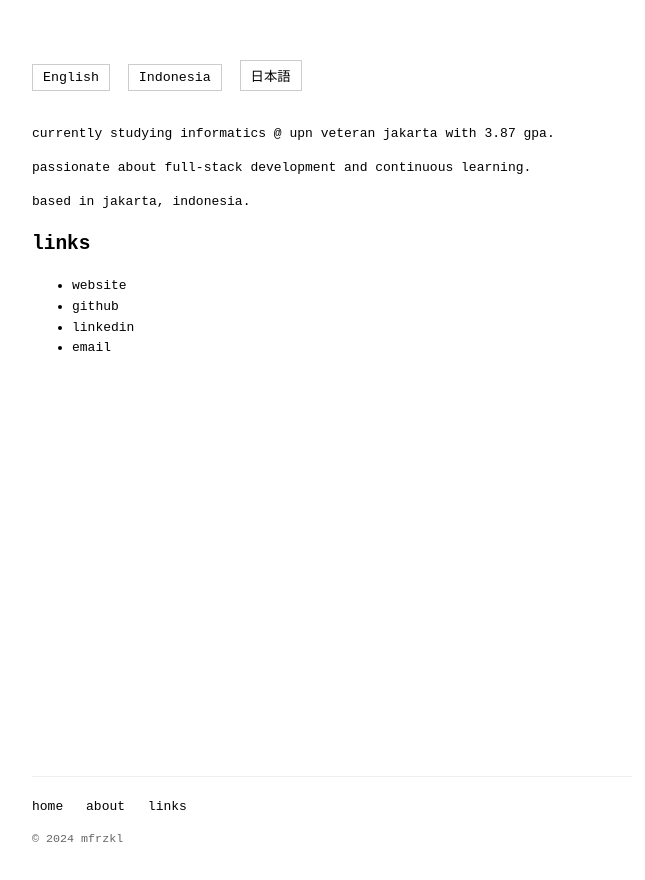
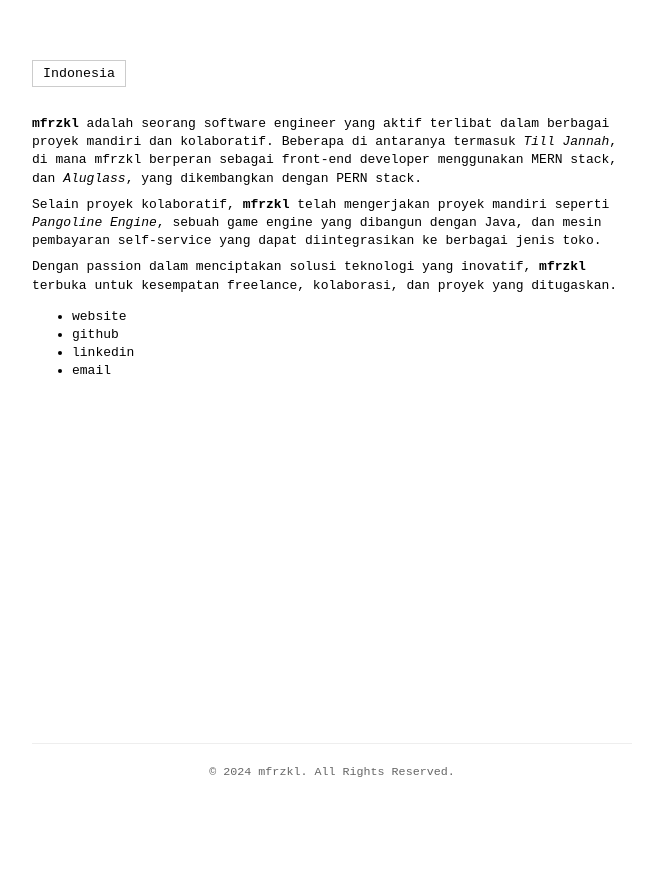
Before and after one commit to mfrzkl/yellow, a plain HTML site: page index.html in a window 1280 px wide. Both pictures are taken after a click on the button "English". Shown: the whole page, without its empty margins (308-953 px from the left). Drawn offline with Linux system fonts and the light colour scheme.

Commit message:
Update index.html

```diff
--- a/index.html
+++ b/index.html
@@ -8,7 +8,7 @@
         .content {
             opacity: 0;
             visibility: hidden;
-            transition: opacity 0.8s ease, visibility 0.8s ease;
+            transition: opacity 0.4s ease, visibility 0.4s ease;
             position: absolute;
             width: 100%;
             max-width: 600px;
@@ -28,6 +28,7 @@
             cursor: pointer;
             font-family: monospace;
             transition: all 0.3s ease;
+            min-width: 80px;
         }
         button:hover {
             background: #f0f0f0;
@@ -41,23 +42,36 @@
         a:hover {
             border-bottom-color: #000;
         }
+        p {
+            margin: 8px 0;
+        }
+        h2 {
+            margin: 12px 0 8px 0;
+        }
+        footer {
+            position: sticky;
+            bottom: 0;
+            background: white;
+            padding: 20px;
+            border-top: 1px solid #eee;
+            text-align: center;
+            width: 100%;
+            box-sizing: border-box;
+        }
     </style>
 </head>
-<body style="font-family: monospace; max-width: 600px; margin: 40px auto; padding: 20px; line-height: 1.6; min-height: 100vh; display: flex; flex-direction: column;">
+<body style="font-family: monospace; max-width: 600px; margin: 40px auto; padding: 20px; line-height: 1.4; min-height: 100vh; display: flex; flex-direction: column;">
     <div style="flex-grow: 1;">
         <div style="margin-bottom: 20px;">
-            <button onclick="setLanguage('en')" style="margin-right: 10px;">English</button>
-            <button onclick="setLanguage('id')" style="margin-right: 10px;">Indonesia</button>
-            <button onclick="setLanguage('jp')">日本語</button>
+            <button onclick="toggleLanguage()" id="langButton">English</button>
         </div>
 
         <div class="content-wrapper">
             <div id="content-en" class="content active">
-                <p>currently studying informatics @ upn veteran jakarta with 3.87 gpa.</p>
-                <p>passionate about full-stack development and continuous learning.</p>
-                <p>based in jakarta, indonesia.</p>
+                <p><b>mfrzkl</b> is a software engineer actively involved in various independent and collaborative projects. Some of these include <em>Till Jannah</em>, where mfrzkl served as a front-end developer using the MERN stack, and <em>Aluglass</em>, developed with the PERN stack.</p>
+                <p>In addition to collaborative projects, <b>mfrzkl</b> has worked on independent projects such as <em>Pangoline Engine</em>, a game engine built with Java, and a self-service payment machine that can be integrated into various types of stores.</p>
+                <p>With a passion for creating innovative tech solutions, <b>mfrzkl</b> is open to freelance opportunities, collaborations, and commissioned projects.</p>
 
-                <h2>links</h2>
                 <ul>
                     <li><a href="https://miftahrizkyaulia.vercel.app/">website</a></li>
                     <li><a href="https://github.com/mfrzkl">github</a></li>
@@ -67,15 +81,9 @@
             </div>
 
             <div id="content-id" class="content">
-                <p>
-                mfrzkl is a software engineer actively involved in various independent and collaborative projects. Some of these include <em>Till Jannah</em>, where mfrzkl served as a front-end developer using the MERN stack, and <em>Aluglass</em>, developed with the PERN stack.
-                </p>
-                <p>
-                    In addition to collaborative projects, mfrzkl has worked on independent projects such as <em>Pangoline Engine</em>, a game engine built with Java, and a self-service payment machine that can be integrated into various types of stores.
-                </p>
-                <p>
-                    With a passion for creating innovative tech solutions, mfrzkl is open to freelance opportunities, collaborations, and commissioned projects.
-                </p>
+                <p><b>mfrzkl</b> adalah seorang software engineer yang aktif terlibat dalam berbagai proyek mandiri dan kolaboratif. Beberapa di antaranya termasuk <em>Till Jannah</em>, di mana mfrzkl berperan sebagai front-end developer menggunakan MERN stack, dan <em>Aluglass</em>, yang dikembangkan dengan PERN stack.</p>
+                <p>Selain proyek kolaboratif, <b>mfrzkl</b> telah mengerjakan proyek mandiri seperti <em>Pangoline Engine</em>, sebuah game engine yang dibangun dengan Java, dan mesin pembayaran self-service yang dapat diintegrasikan ke berbagai jenis toko.</p>
+                <p>Dengan passion dalam menciptakan solusi teknologi yang inovatif, <b>mfrzkl</b> terbuka untuk kesempatan freelance, kolaborasi, dan proyek yang ditugaskan.</p>
 
                 <ul>
                     <li><a href="https://miftahrizkyaulia.vercel.app/">website</a></li>
@@ -86,16 +94,10 @@
             </div>
 
             <div id="content-jp" class="content">
-                <h1>mfrzkl</h1>
-                <p>こんにちは、ミフタ・リズキー・アウリアです。</p>
-                <p>物を作り、コードを教えています。</p>
+                <p><b>mfrzkl</b> はさまざまな独立およびコラボレーティブプロジェクトに積極的に参加しているソフトウェアエンジニアです。これらには、MERNスタックを使用してフロントエンド開発者として務めた<em>Till Jannah</em>や、PERNスタックで開発された<em>Aluglass</em>などがあります。</p>
+                <p>コラボレーティブプロジェクトに加えて、mfrzkl はJavaで構築されたゲームエンジン<em>Pangoline Engine</em>や、さまざまな店舗に統合可能なセルフサービス決済機など、独自のプロジェクトにも取り組んできました。</p>
+                <p>革新的な技術ソリューションの創造に情熱を持ち、フリーランスの機会、コラボレーション、委託プロジェクトを歓迎しています。</p>
 
-                <h2>について</h2>
-                <p>現在、UPNベテランジャカルタで情報工学を学んでいます（GPA：3.87）。</p>
-                <p>フルスタック開発と継続的な学習に情熱を持っています。</p>
-                <p>インドネシア、ジャカルタを拠点としています。</p>
-
-                <h2>リンク</h2>
                 <ul>
                     <li><a href="https://miftahrizkyaulia.vercel.app/">ウェブサイト</a></li>
                     <li><a href="https://github.com/mfrzkl">github</a></li>
@@ -106,20 +108,32 @@
         </div>
     </div>
 
-    <footer style="margin-top: 40px; padding-top: 20px; border-top: 1px solid #eee;">
-        <nav style="margin-bottom: 10px;">
-            <a href="#" style="margin-right: 15px;">home</a>
-            <a href="#about" style="margin-right: 15px;">about</a>
-            <a href="#links">links</a>
-        </nav>
-        <p style="font-size: 0.9em; color: #666;">© 2024 mfrzkl</p>
+    <footer>
+        <p style="margin: 0; font-size: 0.9em; color: #666;">© 2024 mfrzkl. All Rights Reserved.</p>
     </footer>
 
     <script>
         let isTransitioning = false;
+        let currentLang = 'en';
 
-        function setLanguage(lang) {
+        const languages = {
+            'en': { next: 'id', label: 'English' },
+            'id': { next: 'jp', label: 'Indonesia' },
+            'jp': { next: 'en', label: 'Japan' }
+        };
+
+        function toggleLanguage() {
             if (isTransitioning) return;
+
+            const nextLang = languages[currentLang].next;
+            const button = document.getElementById('langButton');
+
+            switchLanguage(nextLang);
+            currentLang = nextLang;
+            button.textContent = languages[currentLang].label;
+        }
+
+        function switchLanguage(lang) {
             isTransitioning = true;
 
             const currentActive = document.querySelector('.content.active');
@@ -130,19 +144,15 @@
                 return;
             }
 
-            // Start fade out
             currentActive.classList.remove('active');
 
-            // Wait for fade out to complete
             setTimeout(() => {
-                // Start fade in
                 nextContent.classList.add('active');
 
-                // Reset transitioning flag after animation completes
                 setTimeout(() => {
                     isTransitioning = false;
-                }, 700);
-            }, 700);
+                }, 350);
+            }, 350);
         }
     </script>
 </body>
```
